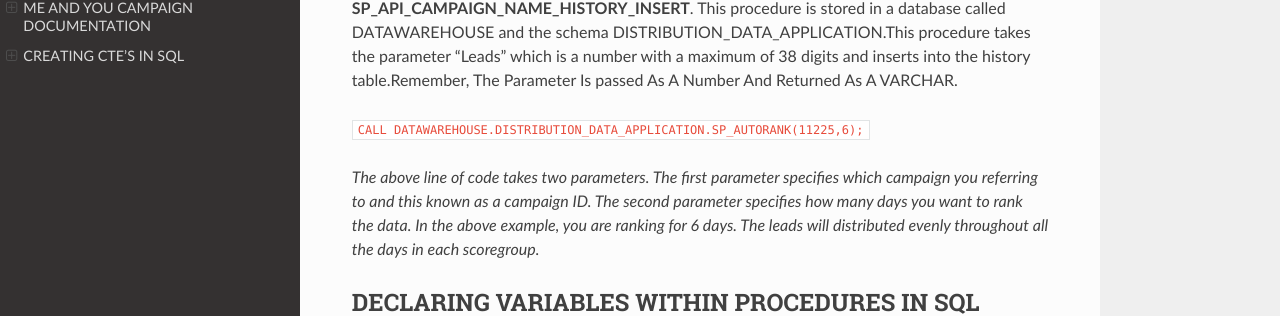
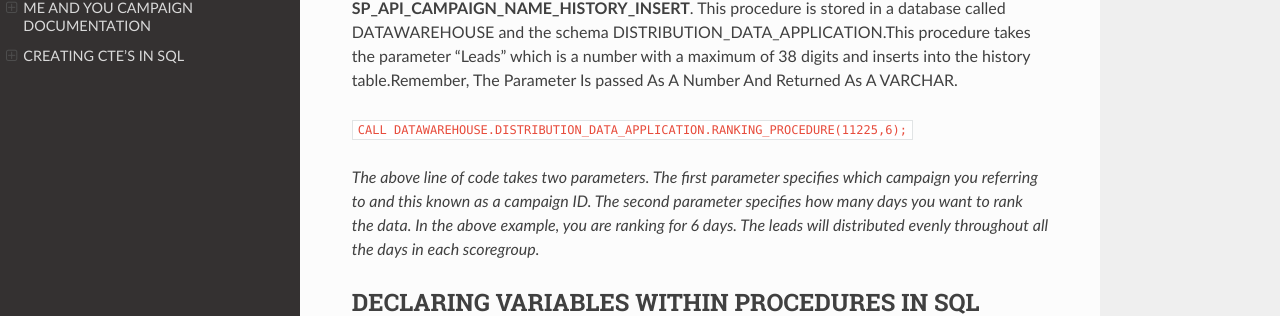
Before and after one commit to MPILOGUM114/MeAndYou, a Sphinx documentation site: the page built from docs/source/index.rst, in a window 1280 px wide and 900 px high, scrolled down 975 px. Shown: the part 137-453 px from the top of the window. Built offline with Sphinx 7.4.7 and the Read the Docs theme 2.0.0, drawn with Linux system fonts in a browser that asks for light colours.

Commit message:
Update index.rst

```diff
--- a/docs/source/index.rst
+++ b/docs/source/index.rst
@@ -54,7 +54,7 @@ This procedure is stored in a database called DATAWAREHOUSE and the schema DISTR
 
 
 
-``CALL DATAWAREHOUSE.DISTRIBUTION_DATA_APPLICATION.SP_AUTORANK(11225,6);``
+``CALL DATAWAREHOUSE.DISTRIBUTION_DATA_APPLICATION.RANKING_PROCEDURE(11225,6);``
 
 
 *The above line of code takes two parameters. The first parameter specifies which campaign you referring to and this known as a campaign ID. The second parameter specifies how many days you want to rank the data. In the above example, you are ranking for 6 days. The leads will distributed evenly throughout all the days in each scoregroup.*
```
